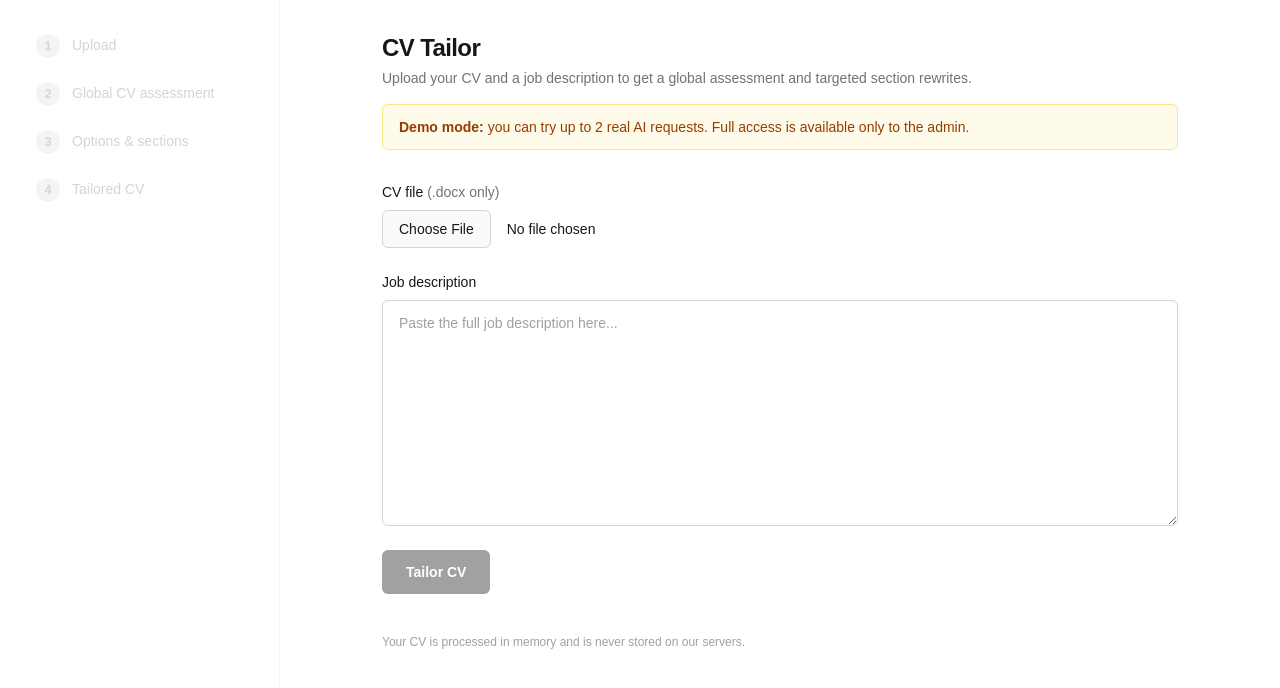
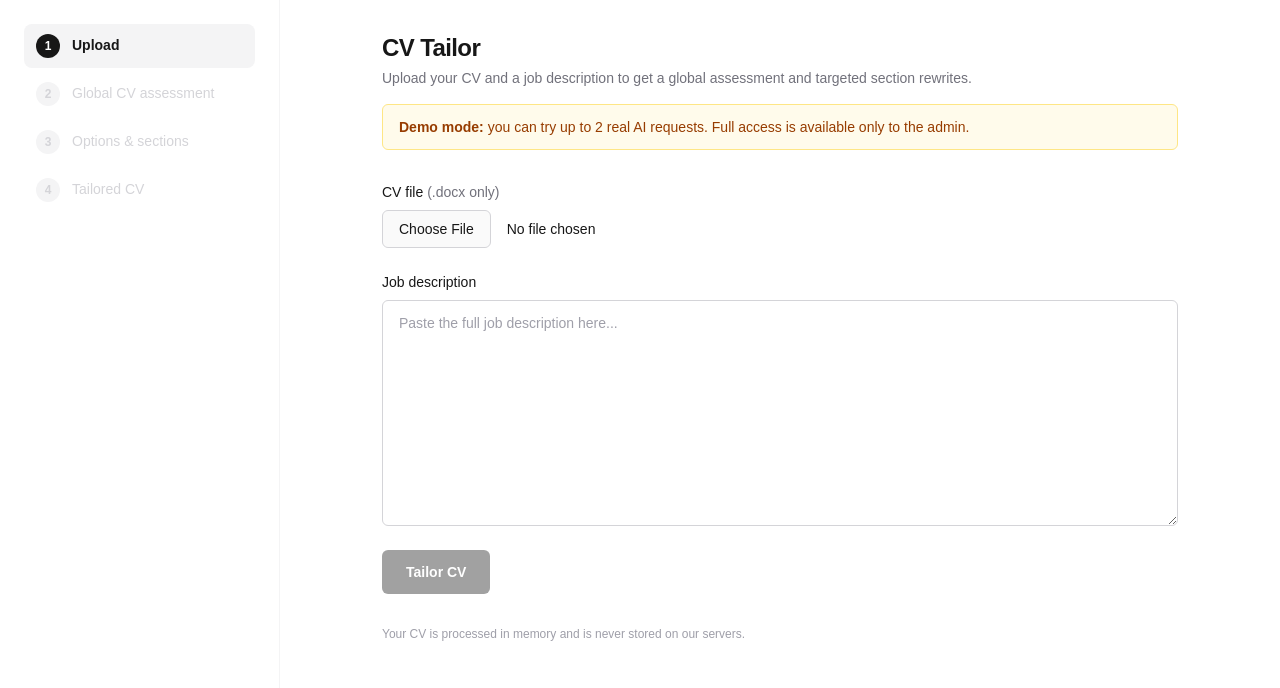
Before and after one commit to IrynaLypnyk/cv-tailor, a Next.js app: page / in a window 1280 px wide. Shown: the top 688 px of the page. Built offline with nearby package versions, Linux system fonts and the light colour scheme; no server answers.

Commit message:
feat: rewrite TailorPage with tab navigation, activeStep/maxReachedStep model

```diff
--- a/components/TailorPage.tsx
+++ b/components/TailorPage.tsx
@@ -1,5 +1,6 @@
 "use client";
 
+import { useEffect, useState } from "react";
 import { useTailorCV } from "@/hooks/useTailorCV";
 import { CVUploadForm } from "./CVUploadForm";
 import { GlobalAssessmentView } from "./GlobalAssessmentView";
@@ -10,7 +11,6 @@ import type { AccessInfo } from "@/lib/auth/session";
 import { AlertBanner } from "./AlertBanner";
 import { AppShell } from "./AppShell";
 import { AppSidebar } from "./AppSidebar";
-import { CollapsibleStep } from "./CollapsibleStep";
 import type { StepId } from "./StepNav";
 
 interface TailorPageProps {
@@ -44,17 +44,24 @@ export function TailorPage({ accessInfo, isForcedDemoMode = false }: TailorPageP
     setCoverLetterContext,
     generateRewrites,
     reset,
-    softReset,
   } = useTailorCV();
 
-  const showForm =
-    status === "idle" || status === "assessing" || status === "error";
-  // Data-driven: keep guided flow visible even after a soft-reset back to the
-  // upload step so assessment and results are not lost.
-  const showGuidedFlow = assessment !== null;
-  // Data-driven: treat the workflow as "done" whenever results exist, so
-  // collapsible sections stay collapsed even when status returns to idle.
-  const isDone = rewrites.length > 0;
+  // Active tab — controls which single content panel is visible.
+  // Pure UI concern, decoupled from workflow status.
+  const [activeStep, setActiveStep] = useState<StepId>("upload");
+
+  // Auto-advance to the relevant tab when the workflow reaches key milestones.
+  useEffect(() => {
+    if (status === "confirming") setActiveStep("assessment");
+    if (status === "done") setActiveStep("tailored-cv");
+  }, [status]);
+
+  // Furthest step reached — derived from data presence, never goes backward on
+  // tab navigation. Resets naturally when assess() clears assessment/rewrites.
+  const maxReachedStep: StepId =
+    rewrites.length > 0 ? "tailored-cv"
+    : assessment !== null ? "options"
+    : "upload";
 
   const hasUnansweredConfirmations = confirmations.some(
     (c) => c.status === null
@@ -75,9 +82,8 @@ export function TailorPage({ accessInfo, isForcedDemoMode = false }: TailorPageP
   }
 
   function handleStepClick(step: StepId) {
-    // Navigate back to upload without wiping existing data so the file,
-    // job description, assessment, and results are all preserved.
-    if (step === "upload") softReset();
+    // Pure tab switch — no state or data reset.
+    setActiveStep(step);
   }
 
   const header = (
@@ -122,15 +128,19 @@ export function TailorPage({ accessInfo, isForcedDemoMode = false }: TailorPageP
   );
 
   const sidebar = (
-    <AppSidebar status={status} onStepClick={handleStepClick} />
+    <AppSidebar
+      currentStep={activeStep}
+      maxReachedStep={maxReachedStep}
+      onStepClick={handleStepClick}
+    />
   );
 
   return (
     <div data-component="TailorPage">
       <AppShell header={header} sidebar={sidebar}>
-        {/* Always mounted so CVUploadForm preserves its local file/JD state.
-            Visibility is toggled by CSS to avoid remount on step navigation. */}
-        <div className={showForm ? "flex flex-col gap-10" : "hidden"}>
+        {/* Upload panel — always mounted to preserve local file/JD state.
+            Visibility toggled by CSS so the form never remounts on tab switch. */}
+        <div className={activeStep === "upload" ? "flex flex-col gap-8" : "hidden"}>
           {demoLimitReached ? (
             <AlertBanner variant="red">
               <span className="font-semibold">Demo limit reached.</span>{" "}
@@ -147,17 +157,8 @@ export function TailorPage({ accessInfo, isForcedDemoMode = false }: TailorPageP
           )}
         </div>
 
-        {showGuidedFlow && assessment && (
-          <div className="flex flex-col gap-10">
-            {isDone ? (
-              <CollapsibleStep title="Global CV assessment" defaultOpen={false}>
-                <GlobalAssessmentView
-                  assessment={assessment}
-                  confirmations={confirmations}
-                  onUpdateConfirmation={updateConfirmation}
-                />
-              </CollapsibleStep>
-            ) : (
+        {/* Assessment panel */}
+        {activeStep === "assessment" && assessment && (
           <GlobalAssessmentView
             assessment={assessment}
             confirmations={confirmations}
@@ -165,24 +166,9 @@ export function TailorPage({ accessInfo, isForcedDemoMode = false }: TailorPageP
           />
         )}
 
-            {isDone ? (
-              <CollapsibleStep title="Options and sections" defaultOpen={false}>
-                <ConfirmAndGenerateForm
-                  sections={sections}
-                  selectedSectionIds={selectedSectionIds}
-                  onToggleSection={toggleSection}
-                  additionalContext={additionalContext}
-                  onAdditionalContextChange={setAdditionalContext}
-                  generateCoverLetter={generateCoverLetter}
-                  onGenerateCoverLetterChange={setGenerateCoverLetter}
-                  coverLetterContext={coverLetterContext}
-                  onCoverLetterContextChange={setCoverLetterContext}
-                  hasUnansweredConfirmations={hasUnansweredConfirmations}
-                  onGenerate={generateRewrites}
-                  isLoading={false}
-                />
-              </CollapsibleStep>
-            ) : (
+        {/* Options & sections panel */}
+        {activeStep === "options" && assessment && (
+          <div className="flex flex-col gap-8">
             <ConfirmAndGenerateForm
               sections={sections}
               selectedSectionIds={selectedSectionIds}
@@ -197,21 +183,20 @@ export function TailorPage({ accessInfo, isForcedDemoMode = false }: TailorPageP
               onGenerate={generateRewrites}
               isLoading={status === "generating"}
             />
-            )}
-
             {status === "generating" && (
               <StatusMessage status={status} error={null} />
             )}
+          </div>
+        )}
 
-            {isDone && (
+        {/* Tailored CV panel */}
+        {activeStep === "tailored-cv" && rewrites.length > 0 && (
           <SectionRewriteResult
             rewrites={rewrites}
             coverLetter={coverLetter}
             onReset={reset}
           />
         )}
-          </div>
-        )}
       </AppShell>
     </div>
   );
```
Lines whose indentation alone changed are shown as unchanged.
